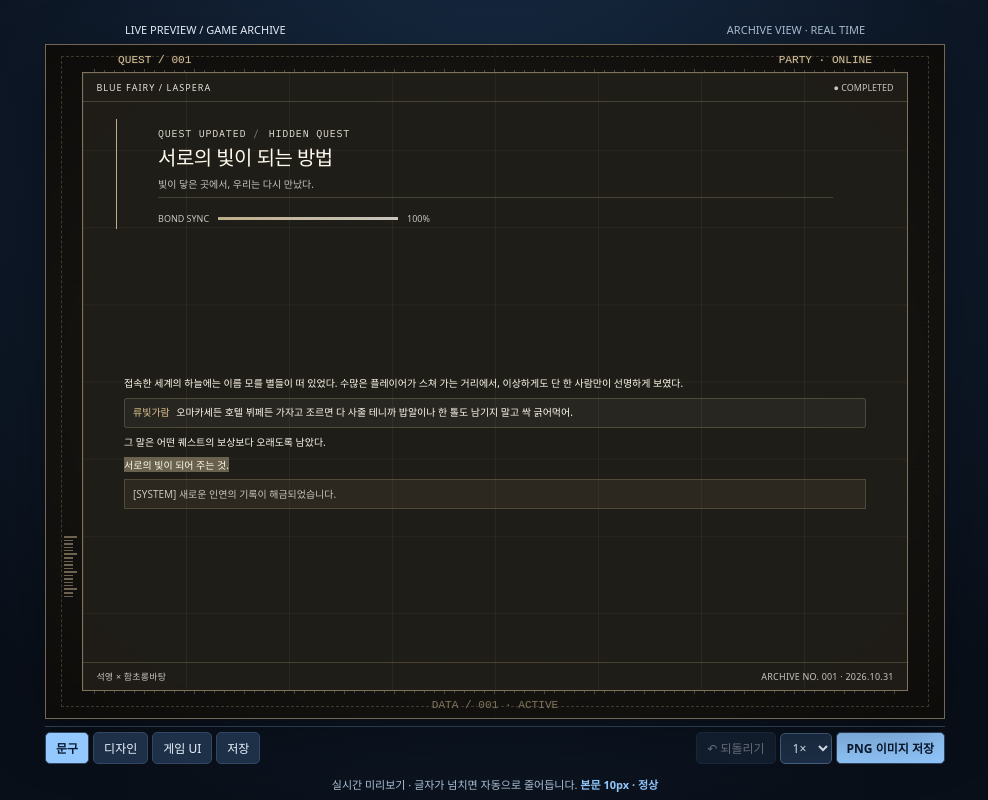
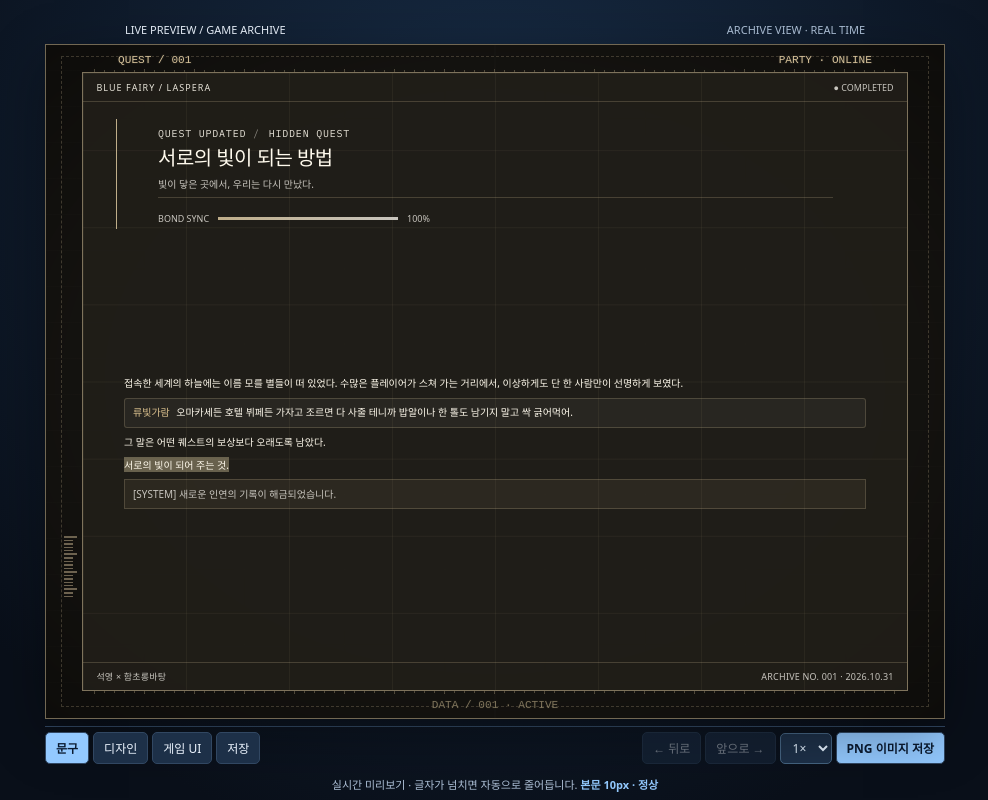
Before and after one commit to OurFadedEden/BlueFairy, a plain HTML site: page index.html in a window 1280 px wide. Shown: the top 800 px of the page, without its empty margins (145-1133 px from the left). Drawn offline with Linux system fonts and the light colour scheme; a web font is replaced by a local one.

Commit message:
Update index.html

```diff
--- a/index.html
+++ b/index.html
@@ -1579,4 +1579,85 @@ for(const id of ['accent','highlight','dialogueColor','chatNameColor','pairDecoC
 
 update();
 
+</script>
+<script>
+(() => {
+  const back = document.getElementById('undoEdit');
+  if (!back || document.getElementById('redoEdit')) return;
+
+  const forward = document.createElement('button');
+  forward.id = 'redoEdit';
+  forward.type = 'button';
+  forward.className = back.className;
+  forward.textContent = '앞으로 →';
+  forward.title = '취소한 편집 다시 적용';
+  back.textContent = '← 뒤로';
+  back.title = '직전 편집 취소';
+  back.after(forward);
+
+  const future = [];
+
+  function syncButtons() {
+    back.disabled = editHistory.length === 0;
+    forward.disabled = future.length === 0;
+  }
+
+  // 실제 편집 내용이 달라졌을 때만 앞으로 기록을 비운다.
+  const originalRecord = recordEdit;
+  recordEdit = function () {
+    const before = lastEdit;
+    originalRecord();
+    if (future.length && before && !sameEdit(before, lastEdit)) {
+      future.length = 0;
+    }
+    syncButtons();
+  };
+
+  const originalReset = resetEditHistory;
+  resetEditHistory = function () {
+    future.length = 0;
+    originalReset();
+    syncButtons();
+  };
+
+  function move(from, to, message) {
+    closeGroup();
+    if (!from.length) return;
+
+    to.push(currentEdit());
+    if (to.length > 40) to.shift();
+
+    const target = from.pop();
+    lastEdit = target;
+    restore(target);
+    syncButtons();
+    status(message);
+  }
+
+  back.onclick = () =>
+    move(editHistory, future, '직전 편집을 취소했어요.');
+
+  forward.onclick = () =>
+    move(future, editHistory, '취소한 편집을 다시 적용했어요.');
+
+  syncButtons();
+
+  const upload = document.getElementById('bgUpload');
+  let remove = upload.nextElementSibling;
+  if (!remove?.matches('button') || remove.textContent.trim() !== '배경 제거') {
+    remove = document.createElement('button');
+    remove.type = 'button';
+    remove.className = 'btn';
+    remove.textContent = '배경 제거';
+    upload.after(remove);
+  }
+
+  remove.onclick = () => {
+    if (!bgData) return;
+    closeGroup();
+    bgData = '';
+    upload.value = '';
+    update();
+  };
+})();
 </script></body></html>
```
